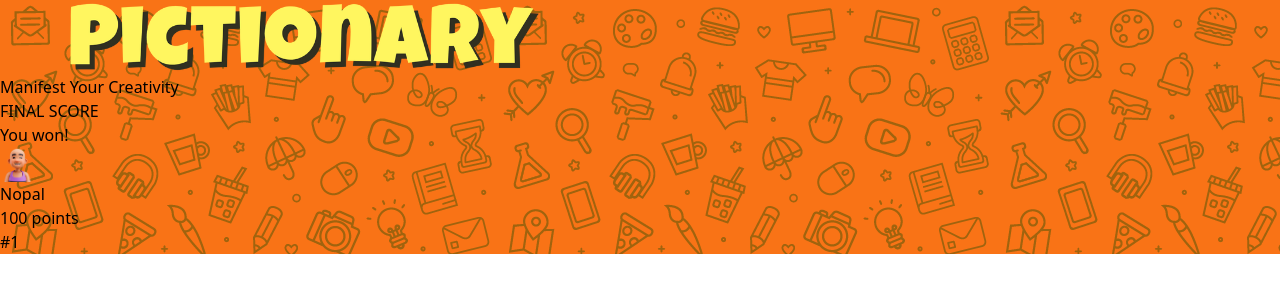
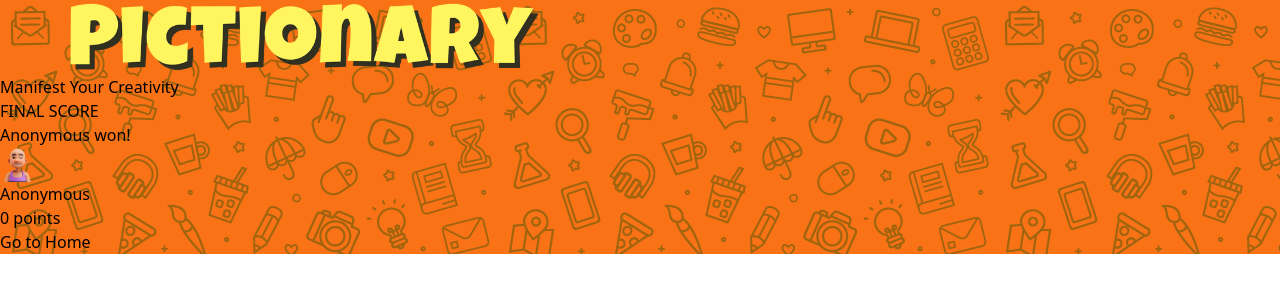
Before and after one commit to Pictionary-DrawingGames/GroupProject-pictionary, a React (Vite) app in the folder client/pictionary/: page /final in a window 1280 px wide. Shown: the top 300 px of the page. Built offline with nearby package versions, Linux system fonts and the light colour scheme.

Commit message:
CLIENT & SERVER: game end when player reach 100 points

```diff
--- a/client/pictionary/src/components/Players.jsx
+++ b/client/pictionary/src/components/Players.jsx
@@ -2,6 +2,7 @@
 import Pencil from "../assets/pencil.png";
 import Avatars from "../assets/avatars/0.png";
 import PlayersLabel from "../assets/players.png";
+import { useNavigate } from "react-router-dom";
 
 export default function Players({ socket }) {
   const [currentPlayer, setCurrentPlayer] = useState({
@@ -11,6 +12,7 @@
     score: 0,
   });
   const [players, setPlayers] = useState({}); // Menyimpan semua pemain
+  const navigate = useNavigate();
 
   useEffect(() => {
     // Ambil data pengguna dari localStorage
@@ -43,12 +45,18 @@
       setPlayers(updatedPlayers); // Memperbarui daftar pemain dengan skor terbaru
     });
 
+    // Mendengarkan event gameOver dari server
+    socket.on("gameOver", ({ winner }) => {
+      console.log("Game over! Winner:", winner);
+      navigate("/final", { state: { winner } }); // Navigasi ke FinalPage dan kirim data pemenang
+    });
+
     return () => {
-      // Hapus listener saat komponen unmount
       socket.off("updatePlayers");
       socket.off("scoreUpdate");
+      socket.off("gameOver"); // Hapus listener untuk gameOver
     };
-  }, [socket]);
+  }, [socket, navigate]);
 
   return (
     <div className="flex flex-col w-full lg:w-[280px] lg:h-screen md:h-screen">
--- a/client/pictionary/src/views/FinalPage.jsx
+++ b/client/pictionary/src/views/FinalPage.jsx
@@ -1,8 +1,13 @@
+import { useLocation, useNavigate } from "react-router-dom";
 import Banner from "../assets/banner.png";
 import Background from "../assets/bg-repeat.png";
 import Avatars from "../assets/avatars/0.png";
 
 export default function FinalPage() {
+  const location = useLocation();
+  const navigate = useNavigate();
+  const winner = location.state?.winner || { name: "Anonymous", score: 0 };
+
   return (
     <>
       <div
@@ -13,34 +18,31 @@
         }}
       >
         <div className="flex flex-col items-center gap-y-2 mb-4">
-          <img src={Banner} alt="" width={600} className="mt-[50px]" />
-          <p className="font-black rounded-xl bg-orange-950 p-2 text-white text-xl">
-            Manifest Your Creativity
-          </p>
+          <img src={Banner} alt="banner" width={600} className="mt-[50px]" />
+          <p className="font-black rounded-xl bg-orange-950 p-2 text-white text-xl">Manifest Your Creativity</p>
         </div>
         <div className="flex flex-col items-center p-6 relative pt-4 w-[50%]">
-          <h1 className="font-bold absolute top-0 bg-[#FFBF1F] border-2 rounded-full px-4 py-2 border-[#431407] text-sm">
-            FINAL SCORE
-          </h1>
+          <h1 className="font-bold absolute top-0 bg-[#FFBF1F] border-2 rounded-full px-4 py-2 border-[#431407] text-sm">FINAL SCORE</h1>
           <div className="bg-white rounded-lg w-full min-h-[350px] flex flex-col items-center border-2 border-[#431407]">
             <div className="bg-white border rounded-lg w-full h-full flex flex-col items-center gap-y-4 p-6">
-              <p className="font-bold text-green-500 mt-6 text-xl">You won!</p>
+              <p className="font-bold text-green-500 mt-6 text-xl">{winner.name} won!</p>
 
-              <div
-                className="w-full flex items-center justify-between"
-                //   key={players[player].id}
-              >
+              <div className="w-full flex items-center justify-between">
                 <div className="flex items-center gap-x-3">
                   <img src={Avatars} alt="avatar" width={35} />
                   <div className="flex flex-col">
-                    <p className="font-bold">Nopal</p>
-                    <p className="text-sm text-slate-500">100 points</p>
+                    {/* Menampilkan nama pemenang */}
+                    <p className="font-bold">{winner.name}</p>
+                    {/* Menampilkan skor pemenang */}
+                    <p className="text-sm text-slate-500">{winner.score} points</p>
                   </div>
                 </div>
+              </div>
 
-                {/* display number here */}
-                <p>#1</p>
-              </div>
+              {/* Tombol untuk kembali ke halaman awal */}
+              <button className="mt-4 px-6 py-2 bg-orange-500 text-white font-bold rounded-lg" onClick={() => navigate("/")}>
+                Go to Home
+              </button>
             </div>
           </div>
         </div>
```
Also changed, not shown: 1 other file (tests, documents, lock files or other folders).
